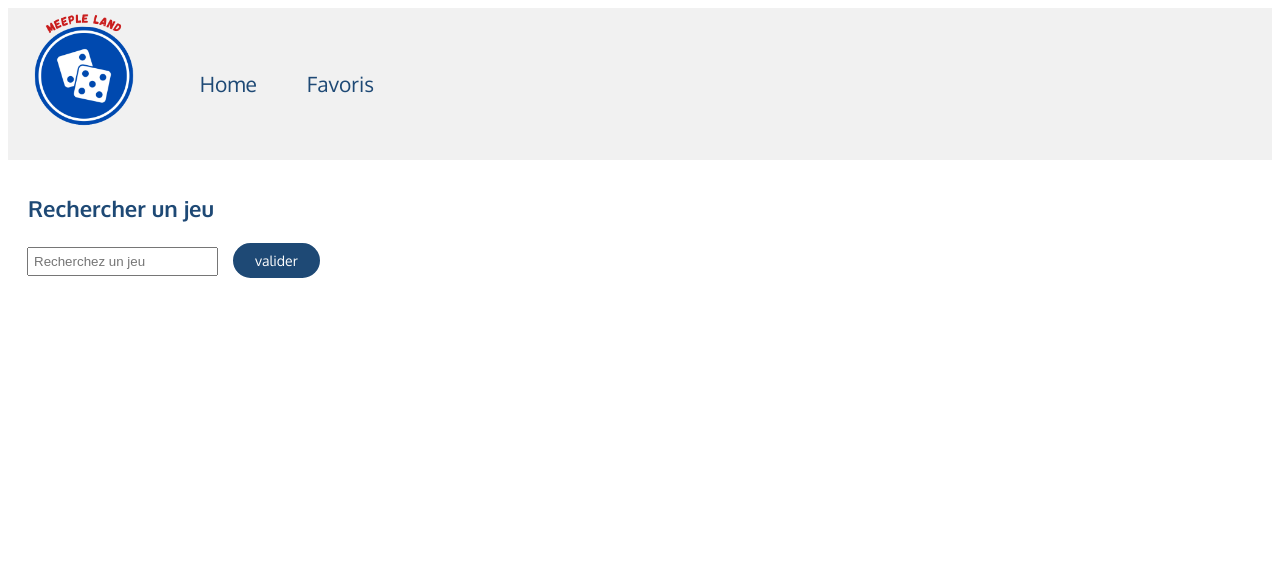
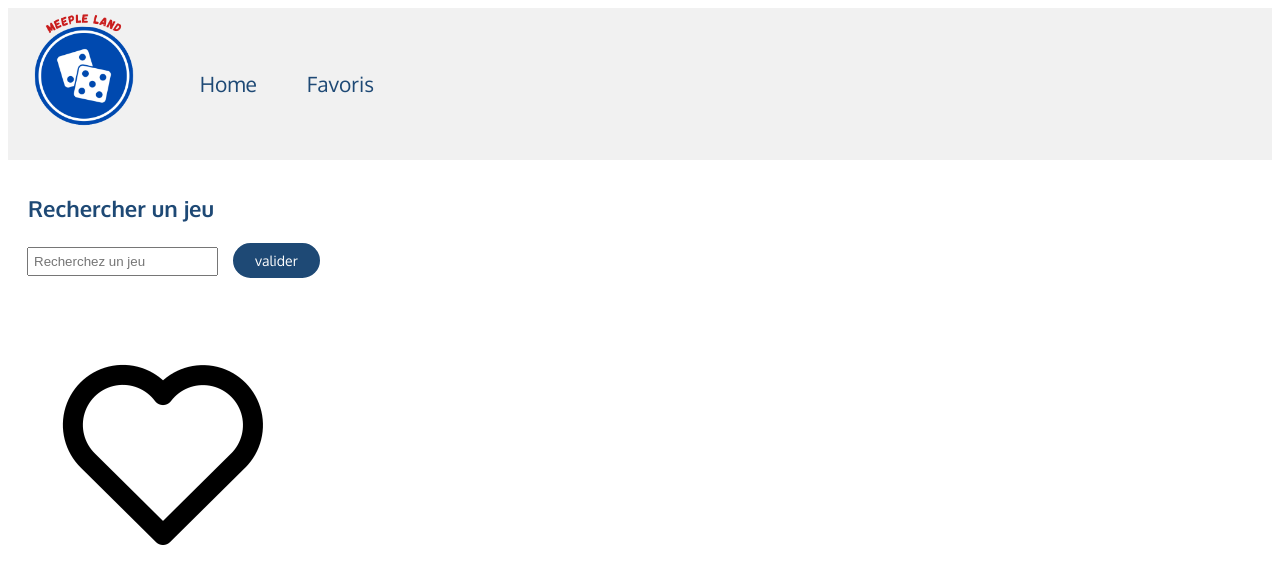
Before and after one commit to PaulinedeValance/boardGameProject, a Vue app: page / in a window 1280 px wide. Shown: the top 584 px of the page. Built offline with nearby package versions, Linux system fonts and the light colour scheme.

Commit message:
start of favorite button

```diff
--- a/package.json
+++ b/package.json
@@ -18,7 +18,7 @@
     "vue-router": "^4.1.6"
   },
   "devDependencies": {
-    "@types/node": "^18.11.12",
+    "@types/node": "^18.14.0",
     "@vitejs/plugin-vue": "^4.0.0",
     "@vue/tsconfig": "^0.1.3",
     "npm-run-all": "^4.1.5",
--- a/src/components/Button.vue
+++ b/src/components/Button.vue
@@ -1,11 +1,18 @@
 <script setup lang="ts">
 defineProps<{
-    name: string
+    name?: string
+    heartIcon?: string
 }>()
 </script>
 
 <template>
-    <button class="btn-validate" @click="$emit('clicked')">{{ name }}</button>
+    <button class="btn-validate" @click="$emit('clicked')">
+
+        <img v-if="heartIcon" :src="'/heart.png'" alt="Button Icon" />
+        <div v-else>
+            {{ name }}
+        </div>
+    </button>
 </template>
 
 
--- a/src/views/HomePage.vue
+++ b/src/views/HomePage.vue
@@ -20,6 +20,9 @@ const searchedGame = ref<string>('')
 const gamesList = ref<Game[]>([])
 const errorMessage = ref<string>('')
 const notFoundGame = ref<string>('')
+
+const heartIcon = 'heart.png'
+//const heartIcon = 'src/assets/heart.png'
 
 // fetch the api with an async function
 const getData = async () => {
@@ -44,6 +47,11 @@ const getData = async () => {
   }
 }
 
+const buttonFavorite = () => {
+  console.log("cliqué");
+
+}
+
 </script>
 
 <template>
@@ -55,14 +63,15 @@ const getData = async () => {
     <p class="error-message" v-if="errorMessage">{{ errorMessage }}</p>
     <p class="notfound-message" v-if="notFoundGame">{{ notFoundGame }}</p>
 
-
     <div class="container-flex">
       <div class="container-game" v-for="game in gamesList" :key="game.id">
         <Game :game="game" />
-
       </div>
     </div>
   </div>
+
+  <!-- <Button class="favoris-button" @clicked="buttonFavorite()" :name="''" :heart-icon="'heartIcon'" /> -->
+  <Button class="favoris-button" @clicked="buttonFavorite()" :heart-icon="heartIcon" />
 
 </template>
 
@@ -106,4 +115,11 @@ h1 {
   padding-top: 20px;
   padding-left: 30px;
 }
+
+.favoris-button {
+  background: transparent;
+  border: none;
+  cursor: pointer;
+  width: 20%;
+}
 </style>
```
Also changed, not shown: public/heart.png (added), 1 other file (tests, documents, lock files or other folders).
